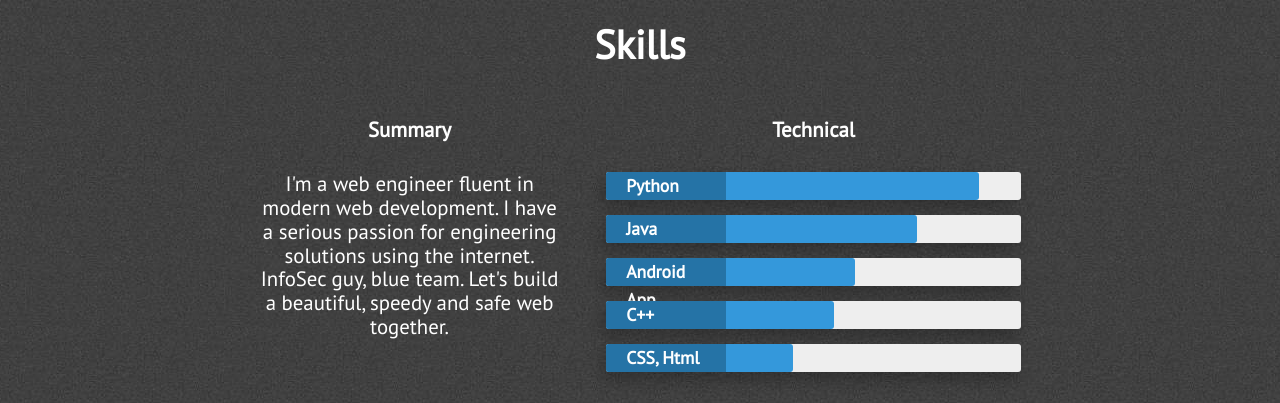
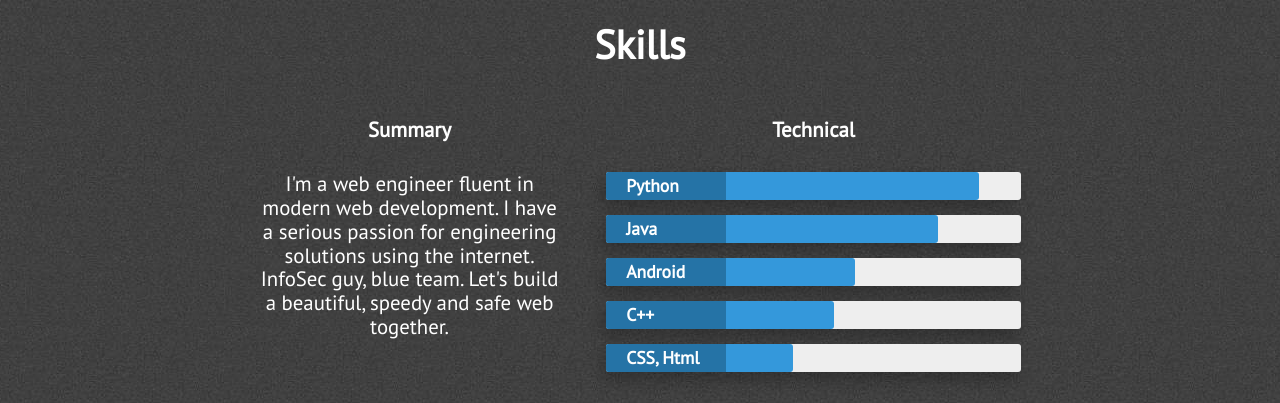
Before and after one commit to SongChaeYoung98/SongChaeYoung98.github.io, a Jekyll site: the page built from index.html, in a window 1280 px wide and 900 px high, scrolled down 2226 px. Shown: the top 403 px of the window. Built offline with Jekyll 4.4.1, drawn with Linux system fonts in a browser that asks for light colours; nearby versions of some CDN libraries.

Commit message:
Update skills.html

```diff
--- a/_includes/skills.html
+++ b/_includes/skills.html
@@ -19,13 +19,13 @@
                             <div class="skillbar-bar" style="background: #3498db;"></div>
                         </div> <!-- End Skill Bar -->
 
-                        <div class="skillbar clearfix " data-percent="75%">
+                        <div class="skillbar clearfix " data-percent="80%">
                             <div class="skillbar-title" style="background: #2980b9;"><span>Java</span></div>
                             <div class="skillbar-bar" style="background: #3498db;"></div>
                         </div> <!-- End Skill Bar -->
 
                         <div class="skillbar clearfix " data-percent="60%">
-                            <div class="skillbar-title" style="background: #2980b9;"><span>Android App</span></div>
+                            <div class="skillbar-title" style="background: #2980b9;"><span>Android</span></div>
                             <div class="skillbar-bar" style="background: #3498db"></div>
                         </div> <!-- End Skill Bar -->
 
```
